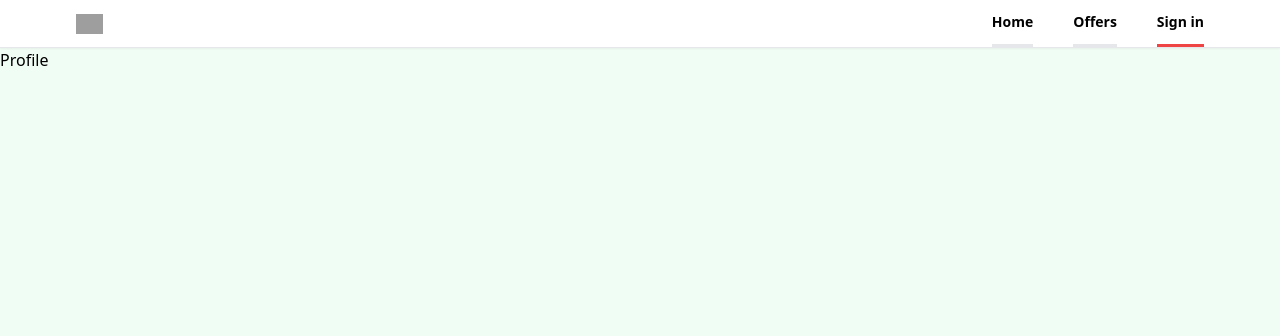
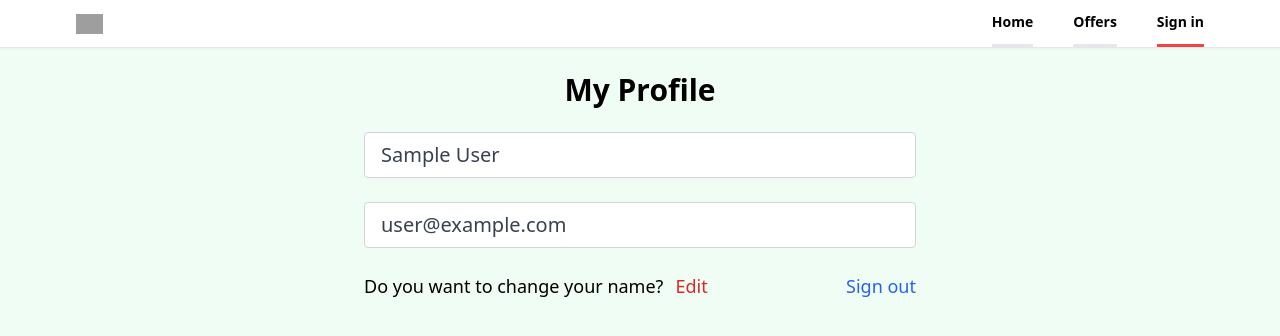
Before and after one commit to Prakhar256/Ethereal-Estates, a React (Create React App) app: page /profile in a window 1280 px wide. Shown: the top 336 px of the page. Built offline with nearby package versions, Linux system fonts and the light colour scheme; no server answers; sample sign-in values are in the browser's storage; grey boxes are pictures that could not be loaded.

Commit message:
Profile page will be rendered after logging in

```diff
--- a/src/App.js
+++ b/src/App.js
@@ -8,6 +8,7 @@
 import Header from "./components/Header";
 import { ToastContainer, toast, CloseButton } from "react-toastify";
 import 'react-toastify/dist/ReactToastify.css';
+import PrivateRoute from "./components/PrivateRoute";
 
 function App() {
   return (
@@ -16,7 +17,10 @@
         <Header />
         <Routes>
           <Route path="/" element={<Home />} />
-          <Route path="/profile" element={<Profile />} />
+          <Route path="/profile" element={<PrivateRoute />}>
+            <Route path="/profile" element={<Profile />} />
+          </Route>
+
           <Route path="/offers" element={<Offers/>} />
           <Route path="/sign-in" element={<Signin />} />
           <Route path="/sign-up" element={<Signup />} />
--- /dev/null
+++ b/src/components/PrivateRoute.jsx
@@ -0,0 +1,9 @@
+import { Outlet, Navigate } from "react-router-dom";
+import { useAuthStatus } from "../hooks/useAuthStatus";
+export default function PrivateRoute() {
+  const { loggedIn, checkingStatus } = useAuthStatus();
+  if(checkingStatus){
+    return <h3> Loading....</h3>
+  }
+  return loggedIn ? <Outlet /> : <Navigate to="/sign-in" />;
+}
--- /dev/null
+++ b/src/hooks/useAuthStatus.jsx
@@ -0,0 +1,19 @@
+import { useEffect, useState } from "react";
+import { getAuth, onAuthStateChanged } from "firebase/auth";
+
+export function useAuthStatus() {
+  const [loggedIn, setLoggedIn] = useState(false);
+  const [checkingStatus, setCheckingStatus] = useState(true);
+
+  useEffect(() => {
+    const auth = getAuth();
+    console.log(auth);
+    onAuthStateChanged(auth, (user) => {
+      if (user) {
+        setLoggedIn(true);
+      }
+      setCheckingStatus(false);
+    });
+  }, []);
+  return { loggedIn, checkingStatus };
+}
--- a/src/pages/Profile.jsx
+++ b/src/pages/Profile.jsx
@@ -1,7 +1,69 @@
-import React from 'react'
+import { getAuth } from "firebase/auth";
+import { useState } from "react";
+import { useNavigate } from "react-router-dom";
+import { useEffect } from "react";
 
 export default function Profile() {
+  const auth = getAuth();
+  const navigate = useNavigate();
+  const [formData, setFormData] = useState({
+    name: auth.currentUser.displayName,
+    email: auth.currentUser.email,
+  });
+  const { name, email } = formData;
+  function onLogout() {
+    auth.signOut();
+    navigate("/");
+  }
+
+
+
   return (
-    <div>Profile</div>
-  )
+    <>
+      <section className="max-w-6xl mx-auto flex justify-center items-center flex-col">
+        <h1 className="text-3xl text-center mt-6 font-bold">My Profile</h1>
+        <div className="w-full md:w-[50%] mt-6 px-3">
+          <form>
+            {/* Name Input */}
+
+            <input
+              type="text"
+              id="name"
+              value={name}
+              className={`mb-6 w-full px-4 py-2 text-xl text-gray-700 bg-white border border-gray-300 rounded transition ease-in-out
+              placeholder="Your Full Name"
+              }`}
+            />
+
+            {/* Email Input */}
+
+            <input
+              type="email"
+              id="email"
+              value={email}
+              disabled
+              className="mb-6 w-full px-4 py-2 text-xl text-gray-700 bg-white border border-gray-300 rounded transition ease-in-out"
+            />
+
+            <div className="flex justify-between whitespace-nowrap text-sm sm:text-lg mb-6">
+              <p className="flex items-center ">
+                Do you want to change your name?
+                <span
+                  className="text-red-600 hover:text-red-700 transition ease-in-out duration-200 ml-3 cursor-pointer"
+                >
+                  Edit
+                </span>
+              </p>
+              <p
+                onClick={onLogout}
+                className="text-blue-600 hover:text-blue-800 transition duration-200 ease-in-out cursor-pointer"
+              >
+                Sign out
+              </p>
+            </div>
+          </form>
+        </div>
+      </section>
+    </>
+  );
 }
```
